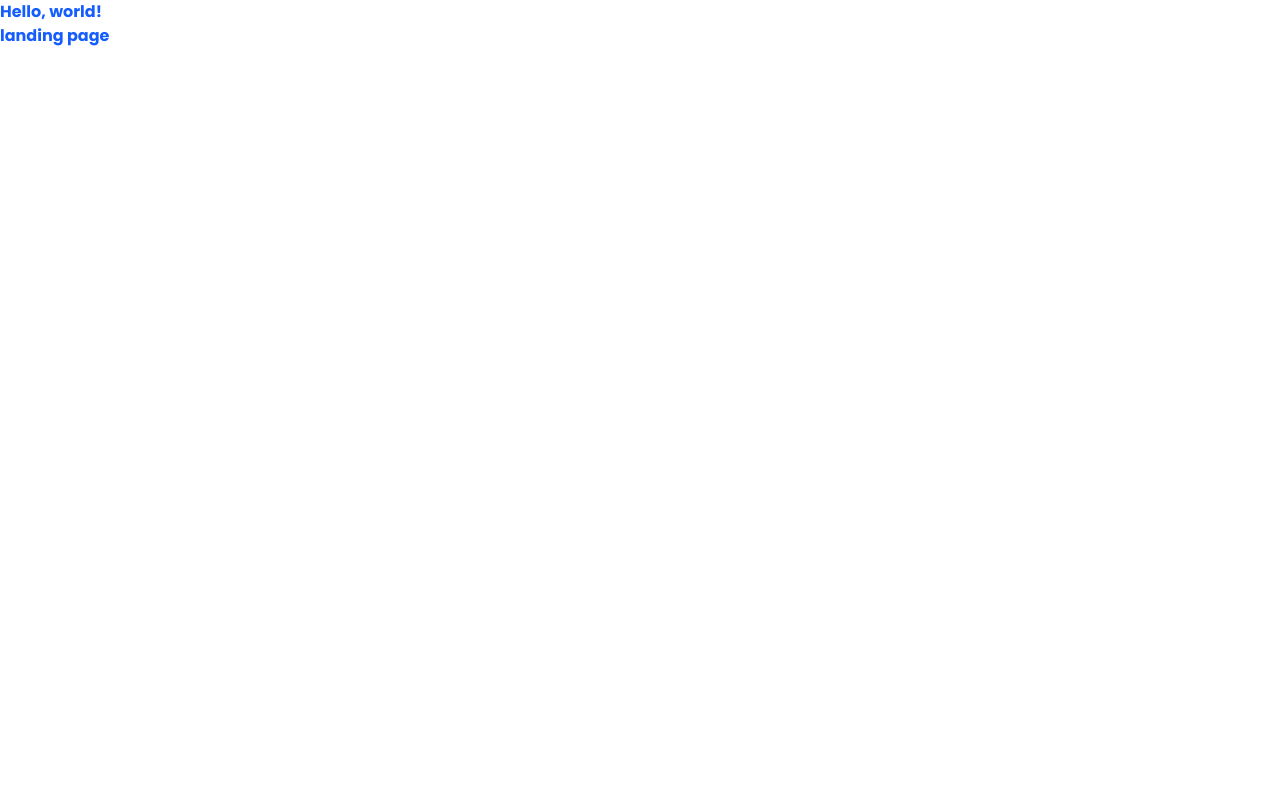
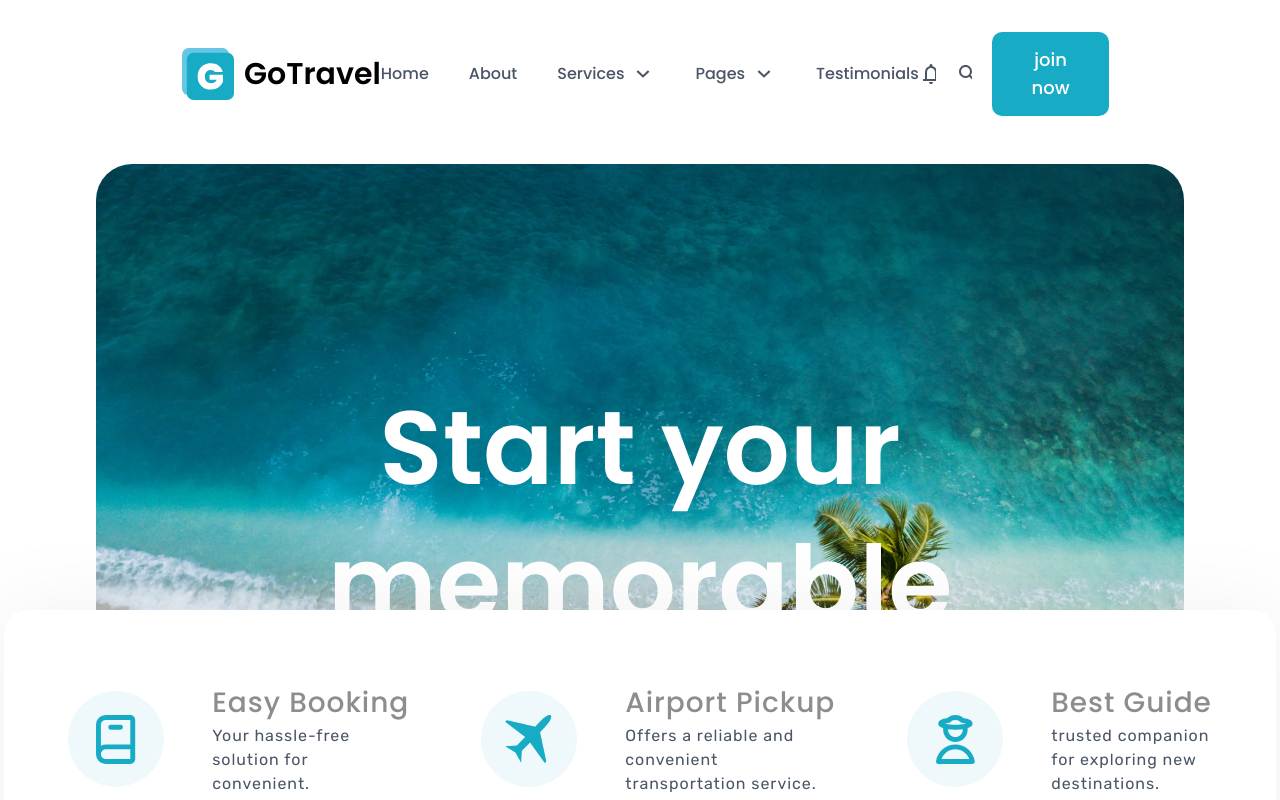
Before and after one commit to Alireza-ghate/go-travel, a React (Vite) app: page / in a window 1280 px wide. Shown: the top 800 px of the page. Built offline with nearby package versions, Linux system fonts and the light colour scheme.

Commit message:
feat: add Header(hero + nav) and Step section

```diff
--- a/src/App.tsx
+++ b/src/App.tsx
@@ -1,11 +1,22 @@
-import Page from "./pages/Page";
+import Header from "./components/Header";
+import Hero from "./components/Hero/Hero";
+import Main from "./components/Main";
+import Navigation from "./components/Navigation/Navigation";
+import Page from "./components/Page";
+import Steps from "./components/Steps/Steps";
 
 function App() {
+  // Page is like a container or wrapper
   return (
-    <div className="font-bold text-blue-600">
-      Hello, world!
-      <Page />
-    </div>
+    <Page>
+      <Header>
+        <Navigation />
+        <Hero />
+      </Header>
+      <Main>
+        <Steps />
+      </Main>
+    </Page>
   );
 }
 
--- /dev/null
+++ b/src/components/Header.tsx
@@ -0,0 +1,11 @@
+import { type ReactElement } from "react";
+
+interface HeaderProps {
+  children: ReactElement[];
+}
+
+function Header({ children }: HeaderProps) {
+  return <header className="px-24 pt-8 pb-23">{children}</header>;
+}
+
+export default Header;
--- /dev/null
+++ b/src/components/Hero/Hero.tsx
@@ -0,0 +1,29 @@
+import { heroBenefits } from "../../utils/content";
+import HeroBenefit from "./HeroBenefit";
+
+function Hero() {
+  return (
+    <section className="relative mx-auto max-w-432">
+      <div className="relative flex items-center justify-center rounded-[2.25rem] bg-[url('/public/hero.webp')] bg-cover bg-bottom pb-[56.25%]">
+        <div className="absolute top-0 right-0 bottom-0 left-0 flex justify-center text-center text-white">
+          <div>
+            <h1 className="mb-4 pt-54 text-[6.5rem]/34 font-semibold">
+              Start your memorable <br /> Journey Here
+            </h1>
+            <p className="text-[1.75rem]/10.5">
+              Where unforgettable adventures awaits you.
+            </p>
+          </div>
+        </div>
+
+        <ul className="absolute -bottom-23 mx-21.5 flex gap-x-18 rounded-[1.5rem] bg-white px-16 py-18 drop-shadow-[0px_2px_40px_rgba(0,0,0,0.06)]">
+          {heroBenefits.map((benefit) => (
+            <HeroBenefit key={benefit.id} benefit={benefit} />
+          ))}
+        </ul>
+      </div>
+    </section>
+  );
+}
+
+export default Hero;
--- /dev/null
+++ b/src/components/Hero/HeroBenefit.tsx
@@ -0,0 +1,25 @@
+import { type HeroBenefit } from "../../utils/contentTypes";
+
+interface HeroBenefitProps {
+  benefit: HeroBenefit;
+}
+
+function HeroBenefit({ benefit }: HeroBenefitProps) {
+  return (
+    <li className="flex items-center gap-x-12">
+      <div className="bg-primary-100 flex size-24 shrink-0 items-center justify-center rounded-full">
+        <benefit.Icon className="fill-primary-700" />
+      </div>
+      <div>
+        <p className="text-grey-600 tracking-6 text-[1.75rem]/10.5 font-medium whitespace-nowrap">
+          {benefit.heading}
+        </p>
+        <p className="tracking-6 font-rubik text-base text-gray-600">
+          {benefit.description}
+        </p>
+      </div>
+    </li>
+  );
+}
+
+export default HeroBenefit;
--- /dev/null
+++ b/src/components/Main.tsx
@@ -0,0 +1,11 @@
+import { ReactElement } from "react";
+
+interface MainProps {
+  children: ReactElement;
+}
+
+function Main({ children }: MainProps) {
+  return <main>{children}</main>;
+}
+
+export default Main;
--- /dev/null
+++ b/src/components/Navigation/DesktopDropdown.tsx
@@ -0,0 +1,27 @@
+import { NavigationLink } from "../../utils/contentTypes";
+
+interface DesktopDropdownProps {
+  links?: NavigationLink[];
+}
+
+function DesktopDropdown({ links }: DesktopDropdownProps) {
+  return (
+    <ul className="invisible absolute top-full -left-8 z-[1] flex translate-y-2 flex-col gap-y-7 rounded-tl-lg rounded-tr-2xl rounded-br-2xl rounded-bl-2xl bg-white pt-8 pr-16 pb-11 pl-8 opacity-0 drop-shadow-[2px_4px_30px_rgba(0,0,0,.10)] transition-all duration-200 ease-out group-hover:visible group-hover:translate-y-0 group-hover:opacity-100">
+      {links?.map((subLink) => (
+        <li
+          key={subLink.id}
+          className="flex cursor-pointer items-center font-medium transition-all duration-200"
+        >
+          <a
+            className="text-nowrap text-gray-600 hover:text-black"
+            href={subLink.href}
+          >
+            {subLink.text}
+          </a>
+        </li>
+      ))}
+    </ul>
+  );
+}
+
+export default DesktopDropdown;
--- /dev/null
+++ b/src/components/Navigation/Navigation.tsx
@@ -0,0 +1,59 @@
+import { navigationLinks } from "../../utils/content";
+import BellIcon from "../Icons/BellIcon";
+import CaretUp from "../Icons/CaretUp";
+import LogoIcon from "../Icons/LogoIcon";
+import SearchIcon from "../Icons/SearchIcon";
+import DesktopDropdown from "./DesktopDropdown";
+
+function Navigation() {
+  return (
+    <nav className="mx-auto mb-12 max-w-432">
+      <div className="flex items-center justify-between px-21.5">
+        {/* LOGO */}
+        <a
+          className="flex items-center gap-x-2.5 text-3xl font-semibold"
+          href="/"
+        >
+          <LogoIcon className="size-13" />
+          <span>GoTravel</span>
+        </a>
+
+        {/* MENU */}
+        <ul className="flex items-stretch gap-x-10">
+          {navigationLinks.map((link) => (
+            <li
+              key={link.id}
+              className="group relative flex cursor-pointer items-center gap-x-[7px] py-3 font-medium transition-all duration-200"
+            >
+              <a
+                className="text-gray-600 group-hover:text-black"
+                href={link.href}
+              >
+                {link.text}
+              </a>
+              {/* if there is a dropdown, render arrow */}
+              {link.dropdown && (
+                <span className="flex size-6 items-center justify-center">
+                  <CaretUp className="size-3.5 rotate-180 fill-gray-600 transition-all duration-250 group-hover:rotate-360 group-hover:fill-gray-900" />
+                </span>
+              )}
+              {/* if there is a dropdown, render it */}
+              {link.dropdown && <DesktopDropdown links={link.dropdownLinks} />}
+            </li>
+          ))}
+        </ul>
+
+        {/* BUTTON */}
+        <div className="flex items-center gap-x-5">
+          <BellIcon className="cursor-pointer fill-gray-600 hover:fill-black" />
+          <SearchIcon className="cursor-pointer fill-gray-600 hover:fill-black" />
+          <button className="bg-primary-700 hover:bg-primary-800 cursor-pointer rounded-[0.625rem] px-8 py-3.5 text-lg font-medium text-white transition-all duration-200">
+            join now
+          </button>
+        </div>
+      </div>
+    </nav>
+  );
+}
+
+export default Navigation;
--- /dev/null
+++ b/src/components/Page.tsx
@@ -0,0 +1,11 @@
+import { type ReactElement } from "react";
+
+interface PageProps {
+  children: ReactElement[];
+}
+
+function Page({ children }: PageProps) {
+  return <div>{children}</div>;
+}
+
+export default Page;
--- /dev/null
+++ b/src/components/Steps/Rating.tsx
@@ -0,0 +1,33 @@
+import Star from "../Icons/Star";
+
+interface RatingProps {
+  name: string;
+  rating: number;
+  img: string;
+  className: string; //for dynamic styling
+}
+
+function Rating({ name, rating, img, className }: RatingProps) {
+  return (
+    <div
+      className={`absolute flex items-center gap-x-2.5 rounded-xl bg-white/85 py-3.5 pr-5 pl-3 drop-shadow-[0px_4px_30px_rgba(0,0,0,0.12)] backdrop-blur-3xl ${className}`}
+    >
+      <div className="flex items-end justify-center overflow-hidden rounded-full bg-gray-300">
+        <img className="size-16" src={img} alt={name} />
+      </div>
+      <div className="flex flex-col gap-y-2">
+        <p className="text-grey-1000 tracking-6 text-base font-semibold">
+          {name}
+        </p>
+        <div className="flex items-center gap-x-2">
+          <Star className="fill-yellow size-6" />
+          <p className="text-grey-600 tracking-6 text-[17px] font-semibold">
+            {rating}
+          </p>
+        </div>
+      </div>
+    </div>
+  );
+}
+
+export default Rating;
--- /dev/null
+++ b/src/components/Steps/Steps.tsx
@@ -0,0 +1,70 @@
+import { steps } from "../../utils/content";
+import Rating from "./Rating";
+// static import
+import swimmingDudes from "/swimmingDudes.webp";
+
+function Steps() {
+  return (
+    <section className="px-24 py-36">
+      <div className="mx-auto max-w-432 px-21.5">
+        <div className="mt-4 text-center">
+          <h2 className="tracking-6 mb-5 text-[3.25rem] font-semibold">
+            Travel to make sweet memories
+          </h2>
+          <p className="tracking-6 text-[1.75rem] font-light text-gray-700">
+            Find the perfect vacation getaway
+          </p>
+        </div>
+
+        <div className="flex items-start justify-between gap-x-44 pt-26">
+          {/* left col */}
+          <div className="max-w-min shrink-5">
+            <ul className="mb-14 flex flex-col gap-y-14">
+              {steps.map((step) => (
+                <li className="flex flex-col gap-y-4.5" key={step.id}>
+                  <span className="bg-primary-700 w-min rounded-[.5rem] px-5.5 py-0.5 text-[1.375rem]/8 font-semibold text-white">
+                    {step.id}
+                  </span>
+                  <h3 className="tracking-6 w-max text-[1.75rem]/10.5 font-semibold text-nowrap">
+                    {step.heading}
+                  </h3>
+                  <p className="text-grey-900 tracking-6 text-base/8 font-light">
+                    {step.description}
+                  </p>
+                </li>
+              ))}
+            </ul>
+            <a
+              href="#ExploreMore"
+              className="bg-primary-700 hover:bg-primary-800 cursor-pointer rounded-[.625rem] px-8 py-3.5 text-lg font-medium text-white transition-all duration-200"
+            >
+              Start your explore
+            </a>
+          </div>
+          {/* right col */}
+          <figure className="relative shrink-2 px-20">
+            <img
+              className="max-h-[50.8rem] rounded-[3.5rem]"
+              src={swimmingDudes}
+              alt="A photo of two men swimming"
+            />
+            <Rating
+              name="Tiffany Miller"
+              rating={4.6}
+              img="/headshots/tiffany.webp"
+              className="top-28 left-0"
+            />
+            <Rating
+              name="Amari Reece"
+              rating={4.9}
+              img="/headshots/amari.webp"
+              className="right-0 bottom-28"
+            />
+          </figure>
+        </div>
+      </div>
+    </section>
+  );
+}
+
+export default Steps;
--- a/src/index.css
+++ b/src/index.css
@@ -43,3 +43,7 @@
     }
   }
 }
+
+/* .container {
+  @apply mx-auto max-w-432;
+} */
--- a/src/pages/Page.tsx
+++ /dev/null
@@ -1,5 +0,0 @@
-function Page() {
-  return <div>landing page</div>;
-}
-
-export default Page;
```
